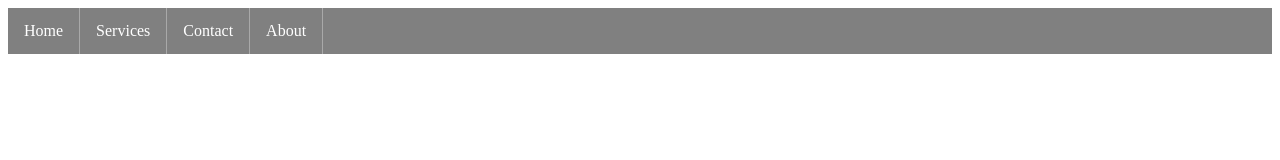
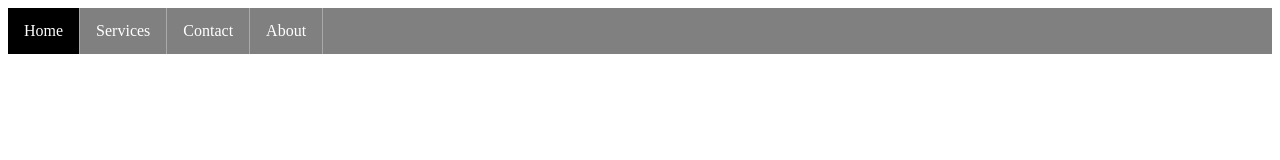
Before and after one commit to EECKHOUTRemi/Partiel-Versioning, a plain HTML site: page index.html in a window 1280 px wide. In both pictures the pointer is over the link "Home". Drawn offline with Linux system fonts and the light colour scheme.

Commit message:
add: implement hover effect for navigation links

```diff
--- a/style.css
+++ b/style.css
@@ -18,3 +18,7 @@ li a {
     padding: 14px 16px;
     text-decoration: none;
 }
+
+li a:hover {
+    background-color: black;
+}
```
